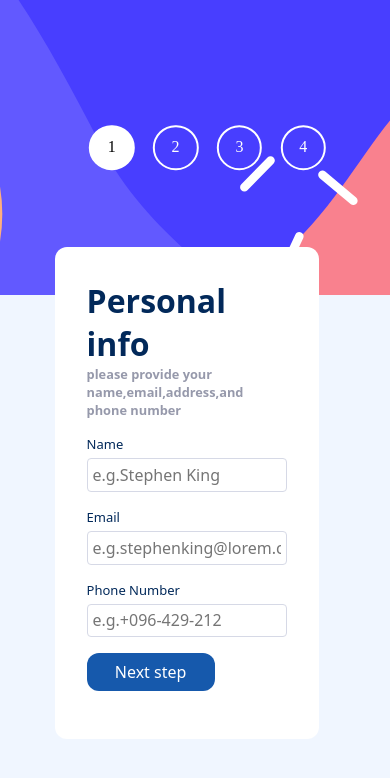
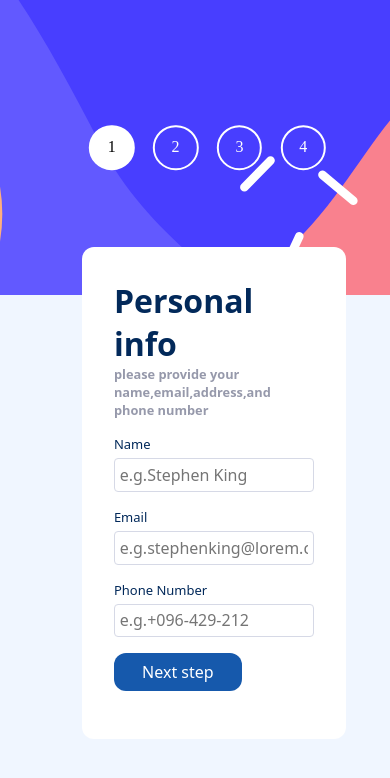
Before and after one commit to IlliaLutskyi/Multi-Form, a React (Vite) app: page / in a window 390 px wide. Shown: the top 778 px of the page. Built offline with nearby package versions, Linux system fonts and the light colour scheme.

Commit message:
another unresponsive bug was fixed

```diff
--- a/src/App.css
+++ b/src/App.css
@@ -252,13 +252,13 @@
     position: static;
   }
 }
-@media screen and (max-width: 450px) {
+@media screen and (max-width: 370px) {
   .form_workspace_container {
     background: white;
     margin-top: -3rem;
     width: 70%;
     min-width: 200px;
-    margin-left: 20%;
+    margin-left: 15%;
     border-radius: 0.75rem;
   }
   .step2_container {
```
